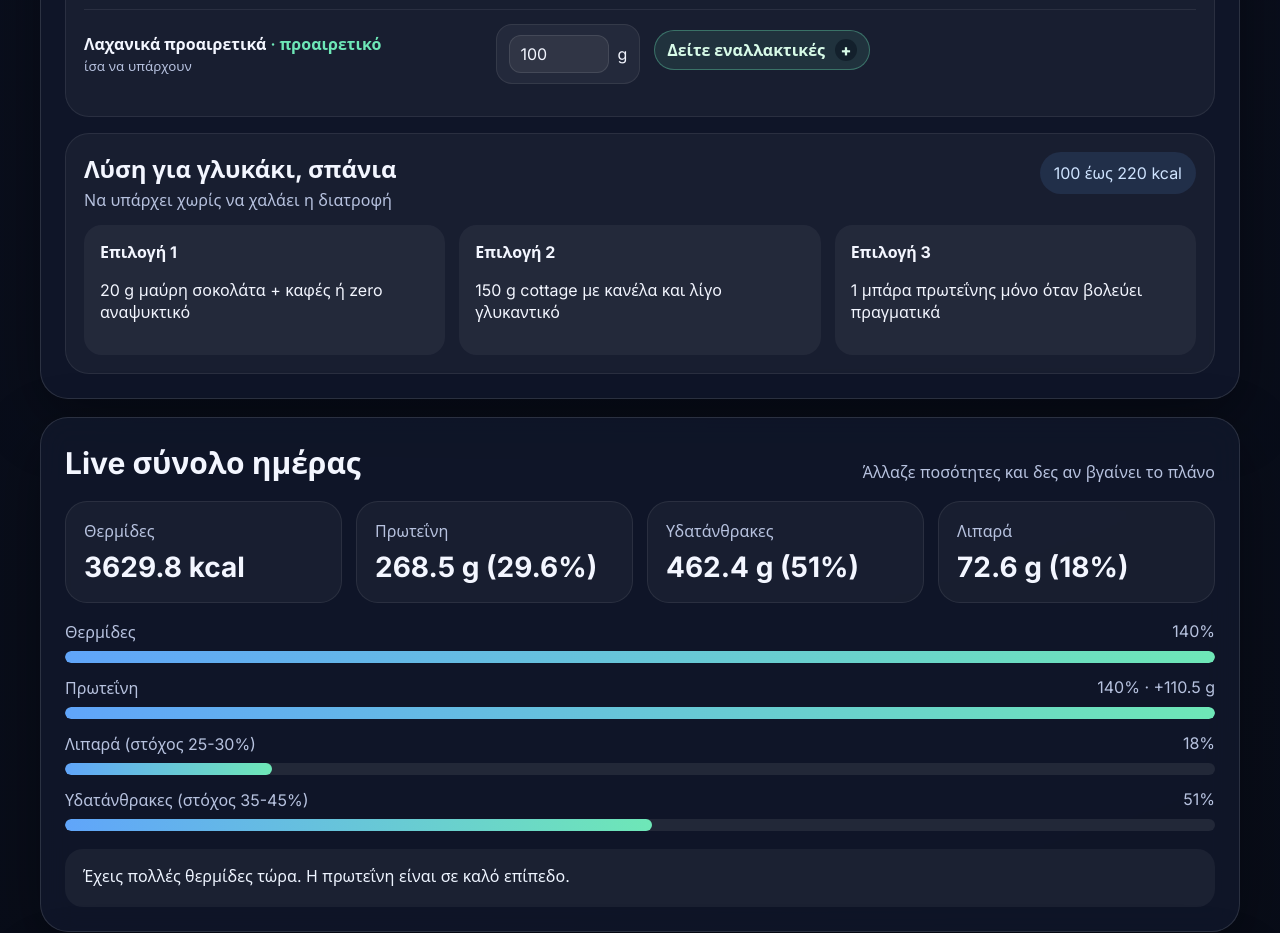
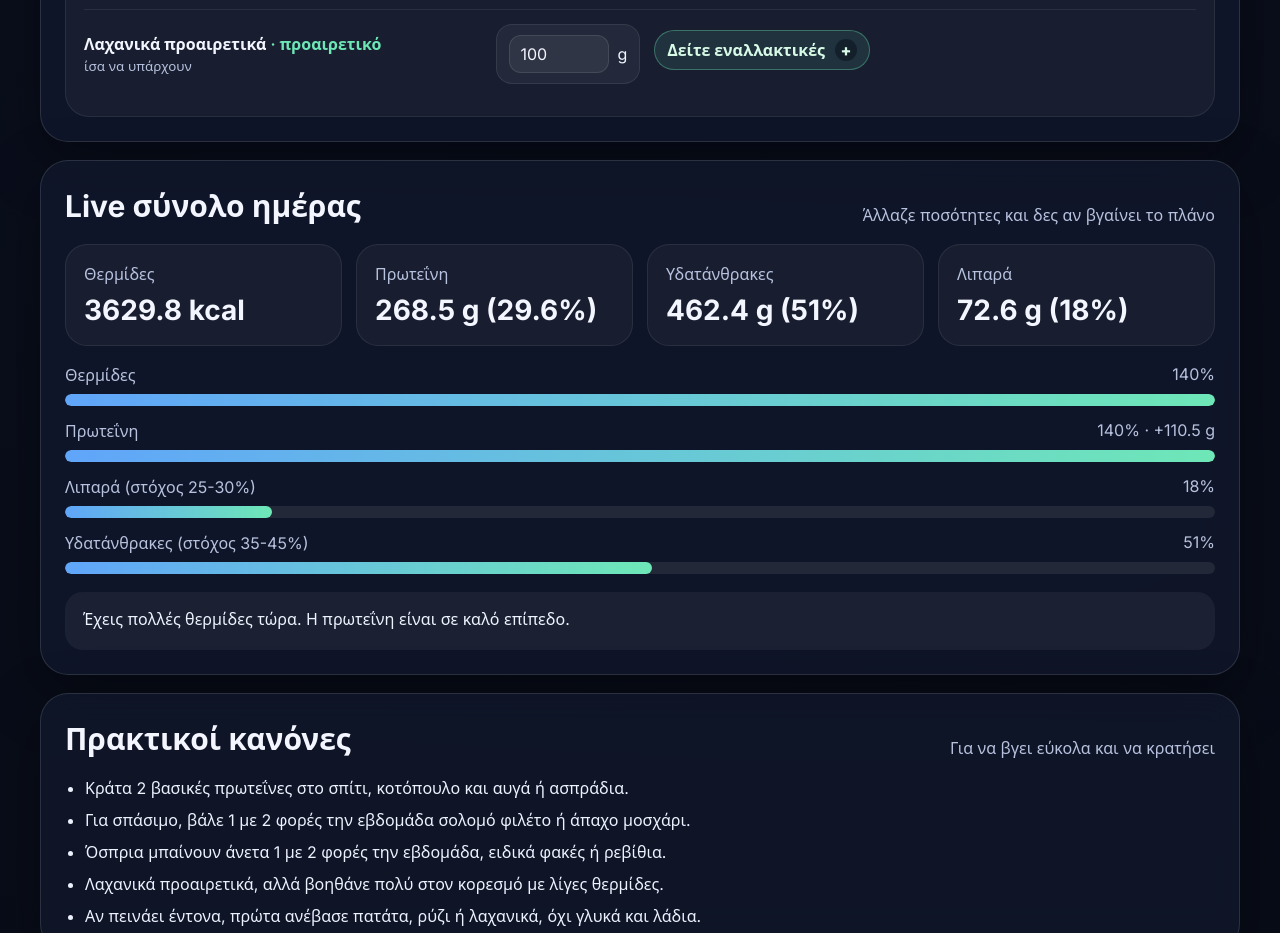
Before and after one commit to mariosrafail/diet_site, a website: page index.html in a window 1280 px wide. Shown: the part 2420-3353 px from the top of the page. Drawn offline with Linux system fonts and the light colour scheme; no server answers.

Commit message:
ΛΑΔΙ

```diff
--- a/index.html
+++ b/index.html
@@ -224,29 +224,6 @@
         </div>
       </div>
 
-      <div class="meal-card sweet-card" data-meal="sweet">
-        <div class="meal-top">
-          <div>
-            <h3>Λύση για γλυκάκι, σπάνια</h3>
-            <p>Να υπάρχει χωρίς να χαλάει η διατροφή</p>
-          </div>
-          <span class="meal-kcal">100 έως 220 kcal</span>
-        </div>
-        <div class="sweet-grid">
-          <article>
-            <strong>Επιλογή 1</strong>
-            <p>20 g μαύρη σοκολάτα + καφές ή zero αναψυκτικό</p>
-          </article>
-          <article>
-            <strong>Επιλογή 2</strong>
-            <p>150 g cottage με κανέλα και λίγο γλυκαντικό</p>
-          </article>
-          <article>
-            <strong>Επιλογή 3</strong>
-            <p>1 μπάρα πρωτεΐνης μόνο όταν βολεύει πραγματικά</p>
-          </article>
-        </div>
-      </div>
     </section>
 
     <section class="panel glass live-panel">
```
Also changed, not shown: assets/food_images/ladi.jpg (added).
